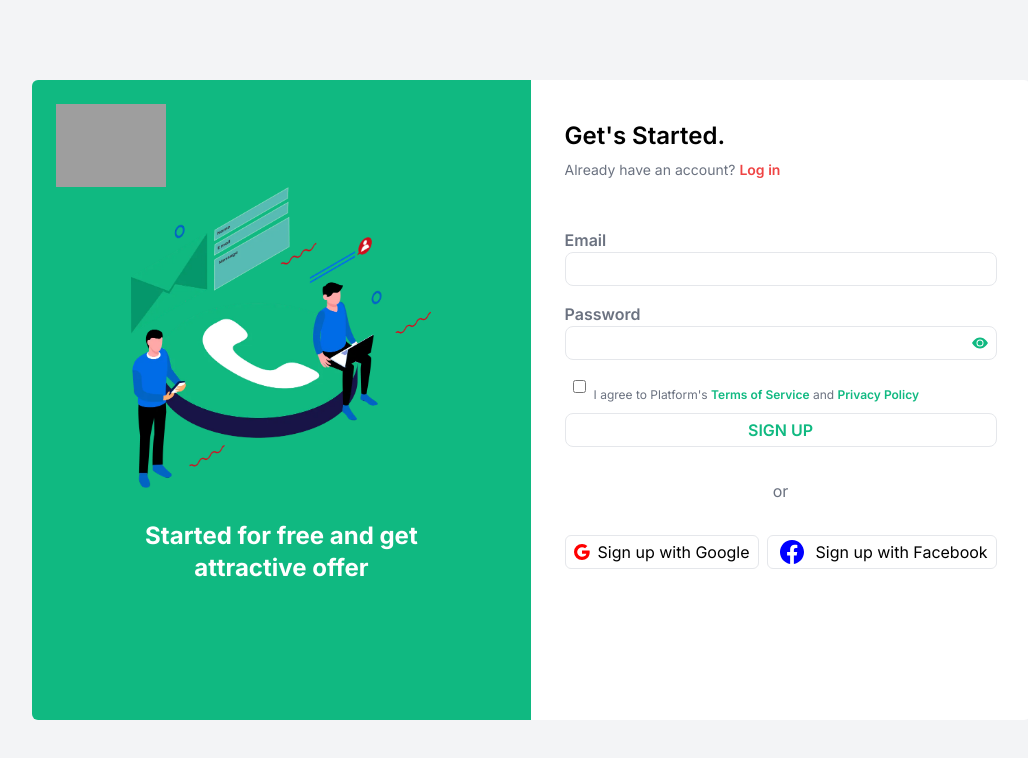
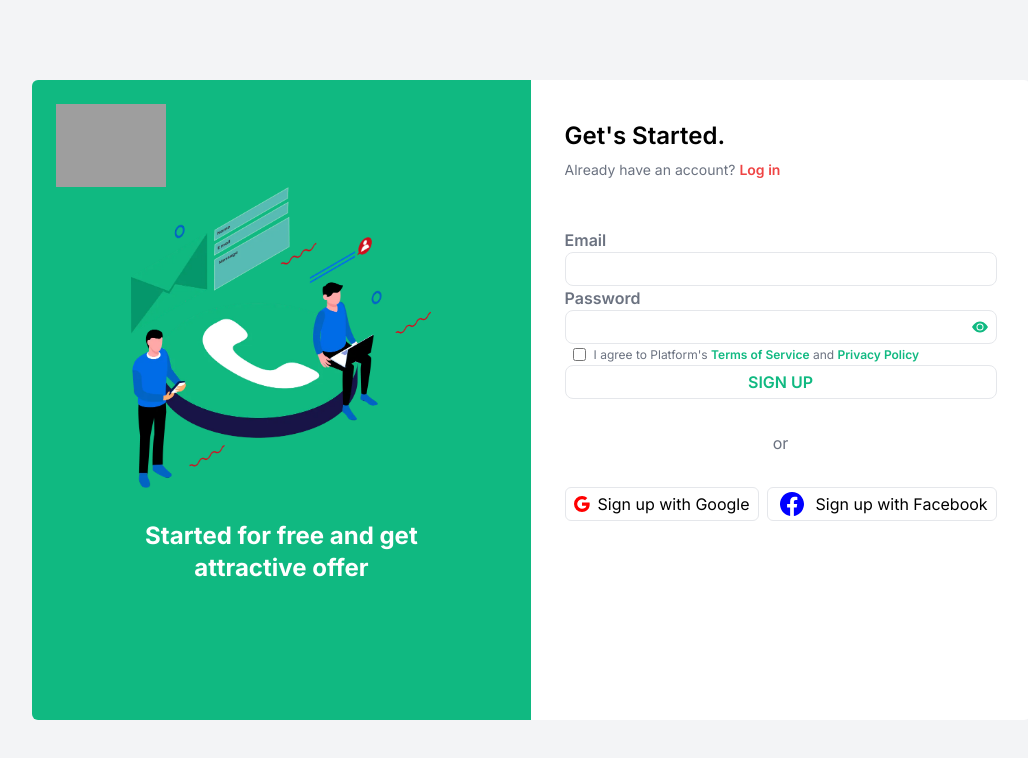
Before and after one commit to arafatyamin/kacha-bazar, a Next.js app: page /signup in a window 1280 px wide. Shown: the top 758 px of the page, without its empty margins (109-1137 px from the left). Built offline with nearby package versions, Linux system fonts and the light colour scheme; grey boxes are pictures that could not be loaded.

Commit message:
modified and redesigned Input field for react-hook-form implementation

```diff
--- a/Components/CommonComponents/shared/Input.js
+++ b/Components/CommonComponents/shared/Input.js
@@ -1,36 +1,29 @@
 import { useState } from "react";
 import { BsEyeFill, BsEyeSlashFill } from "react-icons/bs";
 
-const Input = ({
-  label,
-  className,
-  name,
-  placeholder,
-  Icon,
-  value,
-  changeHandler,
-  type,
-  ...props
-}) => {
+const Input = ({ label, id, className, placeholder, Icon, type, ...props }) => {
   const [passwordOpen, setPasswordOpen] = useState(false);
   return (
-    <div className="mb-4">
-      <label htmlFor={name} className="font-semibold text-gray-primary">{label}</label>
+    <div>
+      {label && (
+        <label htmlFor={id} className="font-semibold text-gray-primary">
+          {label}
+        </label>
+      )}
       <div
         className={`flex items-center gap-2 border border-gray  rounded-lg px-2 py-1 ${className}`}
       >
-        {Icon && <Icon className="text-primary sm:text-xl hidden md:inline-block" />}
+        {Icon && (
+          <Icon className="text-primary sm:text-xl hidden md:inline-block" />
+        )}
         <input
-        autoComplete="false"
+          autoComplete="false"
           className="outline-none flex-1 px-2 h-8 rounded-md"
-          id={name}
-          name={name}
+          id={id}
           placeholder={placeholder}
           type={
             type === "password" ? (passwordOpen ? "text" : "password") : type
           }
-          value={value}
-          onChange={changeHandler}
           {...props}
         />
         {type === "password" && (
```
